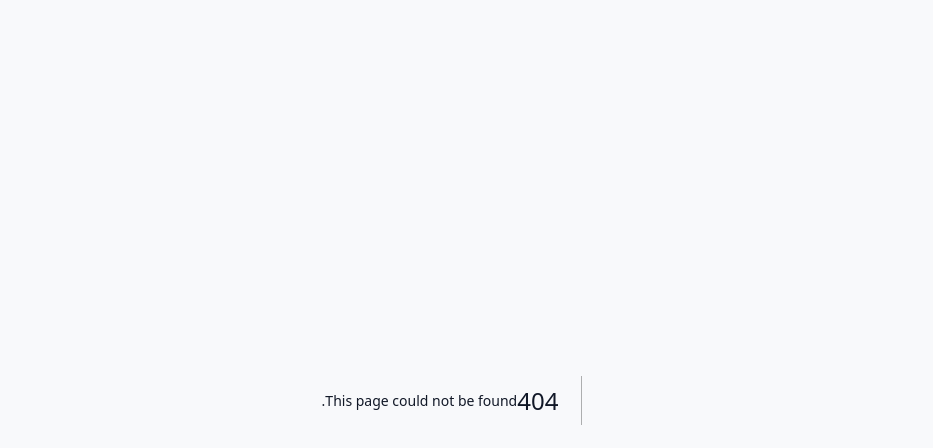
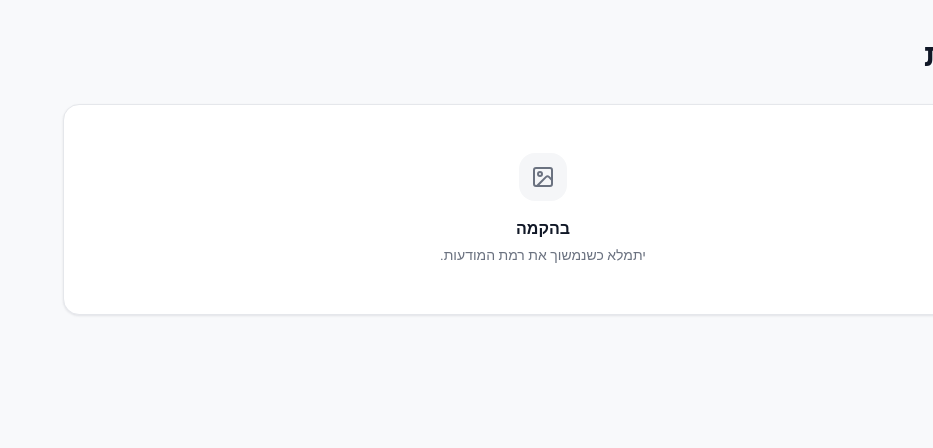
Before and after one commit to DONDIEGO123123/Meta-ads-control-Center-, a Next.js app: page /ads in a window 1280 px wide. Before the commit this address had no page. Shown: the top 448 px of the page, without its empty margins (347-1280 px from the left). Built offline with nearby package versions, Linux system fonts and the light colour scheme.

Commit message:
Create ads page with header and coming soon component

```diff
--- /dev/null
+++ b/app/ads/page.tsx
@@ -0,0 +1,11 @@
+import { Image } from "lucide-react";
+import PageHeader from "@/components/page-header";
+import ComingSoon from "@/components/coming-soon";
+export default function Page() {
+  return (
+    <div className="p-6 md:p-8 max-w-[1400px] mx-auto">
+      <PageHeader title="מודעות" />
+      <ComingSoon icon={Image} note="יתמלא כשנמשוך את רמת המודעות." />
+    </div>
+  );
+}
```
